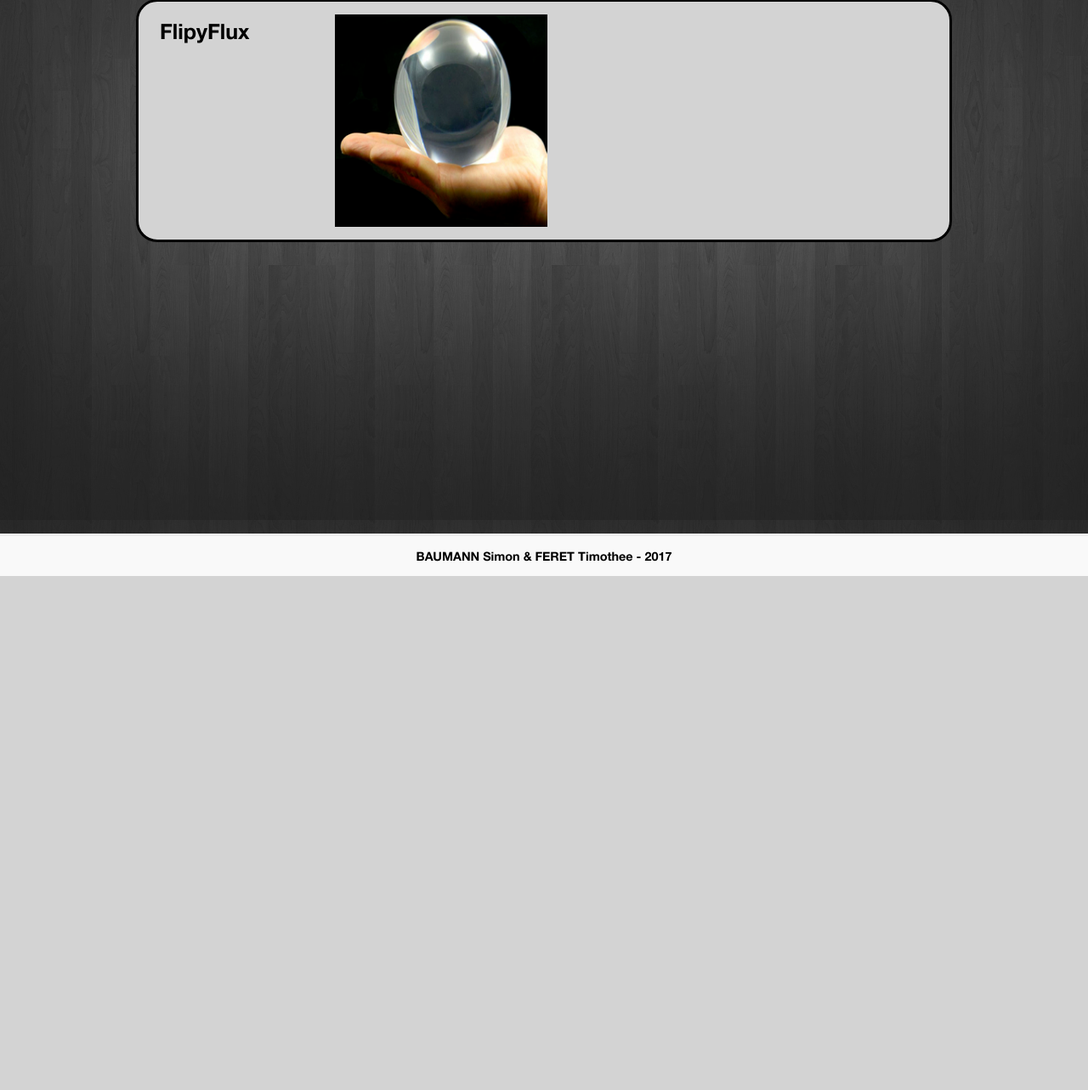
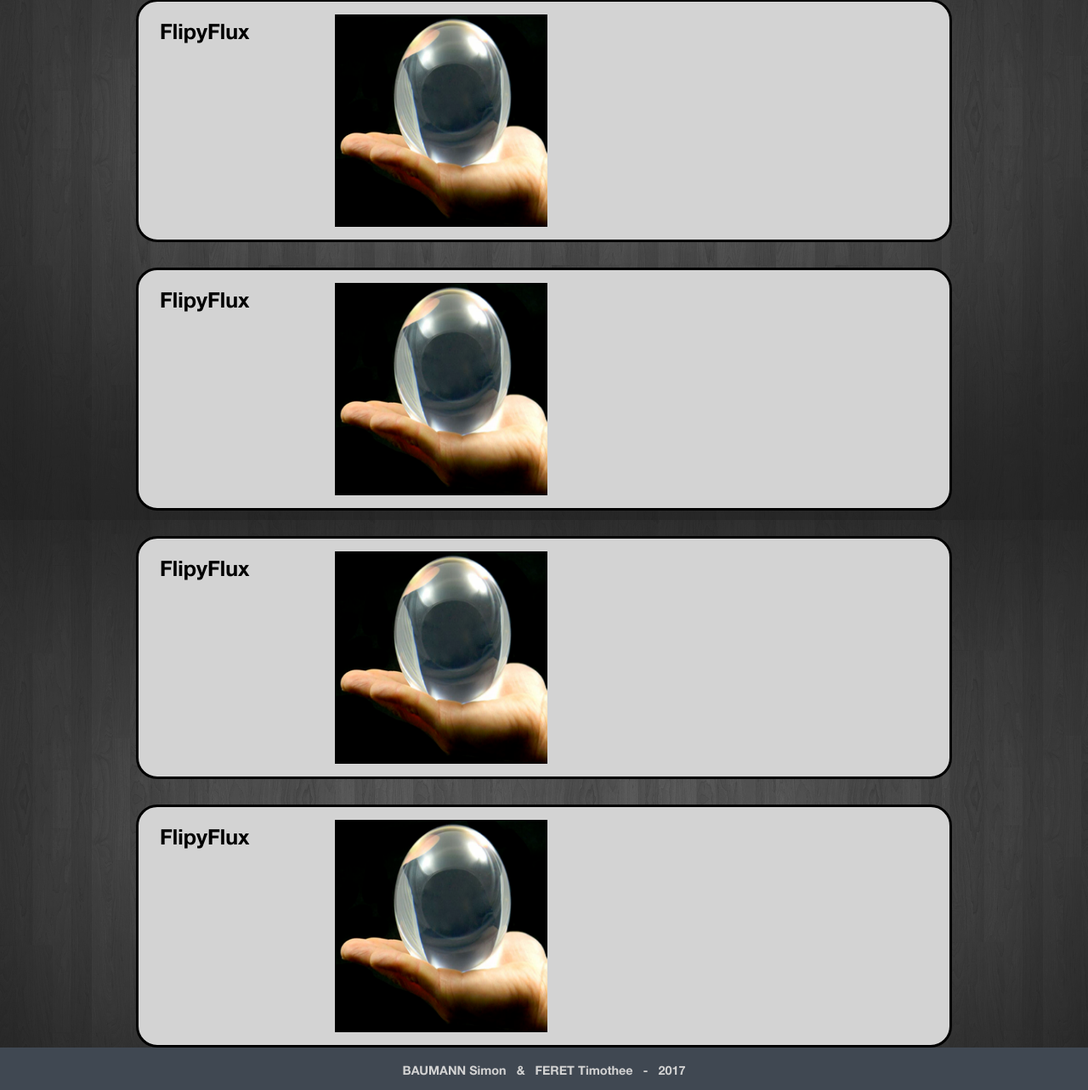
Before and after one commit to Time-Time/ProjetDev, a PHP site: page /vues/vue_discipline.php in a window 1280 px wide. Shown: the part 188-1471 px from the top of the page at 85% size. Before the commit the page ends 866 px from the top, so only its background shows below. Run offline with PHP 8.4, Linux system fonts and the light colour scheme; the visitor is signed in with stand-in values (Sample User, id 1); data that the repository does not hold is empty.

Commit message:
modif footer

```diff
--- a/assets/style/style.css
+++ b/assets/style/style.css
@@ -273,6 +273,7 @@ li.dropdown {
 
 
 footer {
+	color: lightgrey;
 	position: absolute;
 	bottom: 0;
 	right: 0;
@@ -283,6 +284,6 @@ footer {
     padding-top: 15px;
     text-align: center;
     font-size: .9em;
-    background-color: #f9f9f9;
-    border-top: 3px solid #ececec;
+    background-color: #404852;
+    border-top: 3px solid #404852;
 }
--- a/vues/vue_discipline.php
+++ b/vues/vue_discipline.php
@@ -18,6 +18,27 @@
 				</div>
 				<img class= "img-discipline" src="../assets/img/contactBall.jpg" width="200px" height="300px" />
 			</div>
+			<div class="discipline-container">
+				<div class= "texte-disc">
+					<div class= "titre-disc">FlipyFlux</div><br/>
+					<div class= "description-disc"><?php echo $disciplines[2] ?></div>
+				</div>
+				<img class= "img-discipline" src="../assets/img/contactBall.jpg" width="200px" height="300px" />
+			</div>
+			<div class="discipline-container">
+				<div class= "texte-disc">
+					<div class= "titre-disc">FlipyFlux</div><br/>
+					<div class= "description-disc"><?php echo $disciplines[2] ?></div>
+				</div>
+				<img class= "img-discipline" src="../assets/img/contactBall.jpg" width="200px" height="300px" />
+			</div>
+			<div class="discipline-container">
+				<div class= "texte-disc">
+					<div class= "titre-disc">FlipyFlux</div><br/>
+					<div class= "description-disc"><?php echo $disciplines[2] ?></div>
+				</div>
+				<img class= "img-discipline" src="../assets/img/contactBall.jpg" width="200px" height="300px" />
+			</div>
 
 				<!-- CONTENU DU SITE -->
 
--- a/vues/vue_footer.php
+++ b/vues/vue_footer.php
@@ -1,4 +1,4 @@
 	<footer>
-		<p>BAUMANN Simon & FERET Timothee - 2017</p>
+		<p>BAUMANN Simon &nbsp & &nbsp FERET Timothee &nbsp - &nbsp 2017</p>
 	</footer>
 </html>
```
